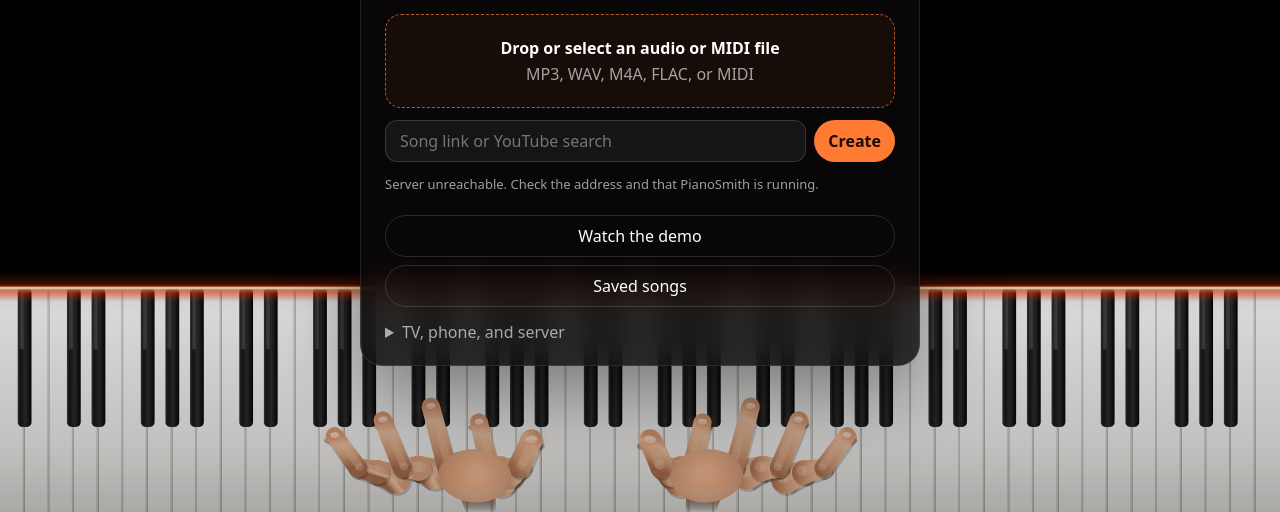
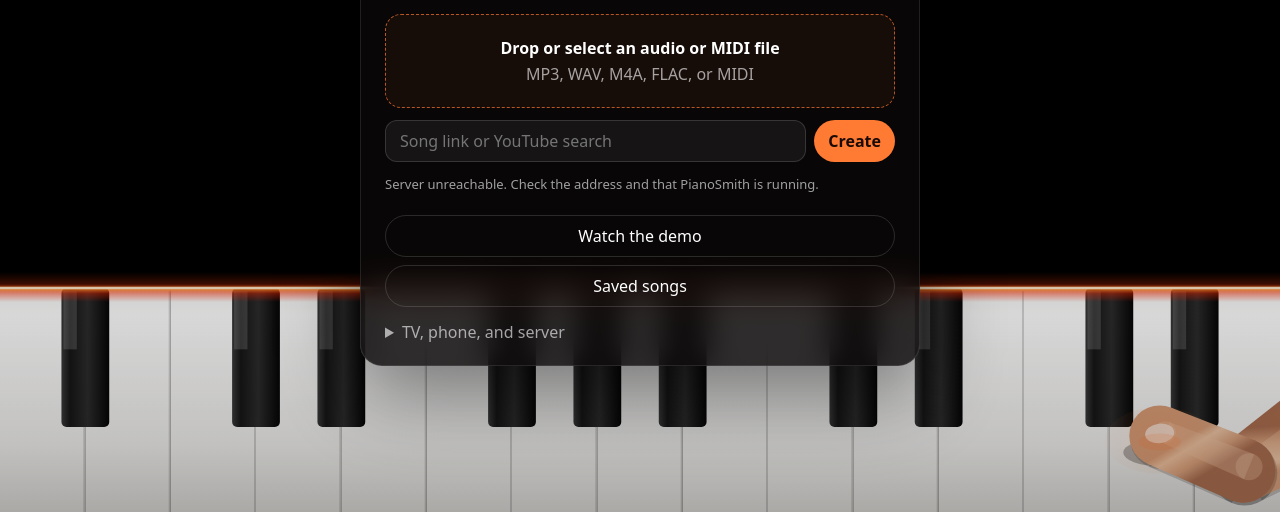
Before and after one commit to flashboss/pianosmith, a website built with Vite: page index.html in a window 1280 px wide. Shown: the part 288-800 px from the top of the page. Built offline with nearby package versions, Linux system fonts and the light colour scheme; files whose address does not match are found by name.

Commit message:
Add adjustable keyboard width that trims keys from the high end.
Options −/+ change the visible key count one at a time while keeping A0 on the left.

```diff
--- a/index.html
+++ b/index.html
@@ -109,6 +109,12 @@
               <button id="audio" type="button" data-i18n="audioOn" aria-pressed="true">Audio on</button>
               <button id="speed" type="button" data-i18n-aria-label="speed" aria-label="Speed">Velocità: 1×</button>
             </div>
+            <div class="settings-keys">
+              <button id="keys-fewer" type="button" class="ghost" data-i18n-aria-label="keysFewer" aria-label="Fewer keys">−</button>
+              <button id="keys" type="button" data-i18n-aria-label="keys" aria-label="Keyboard keys">88 keys</button>
+              <button id="keys-more" type="button" class="ghost" data-i18n-aria-label="keysMore" aria-label="More keys">+</button>
+            </div>
+            <p class="hint" data-i18n="keysHint">Keys are removed or added from the right (high notes); the left side stays on A0.</p>
           </section>
           <section class="settings-section" data-i18n-aria-label="practice" aria-label="Practice">
             <h3 data-i18n="practice">Practice</h3>
--- a/src/engine.ts
+++ b/src/engine.ts
@@ -46,9 +46,17 @@
 }
 
 const LOOKAHEAD = 3.15
-/** Fixed keyboard: A0 (La) through C8 (Do), scaled to fill the full width. */
-const FIXED_CAM_LO = whiteIndex(21)
-const FIXED_CAM_HI = whiteIndex(108) + 1
+/** Full piano: A0 (21) … C8 (108). Visible range keeps the left edge and trims from the right. */
+export const KEYBOARD_MIN_MIDI = 21
+export const KEYBOARD_MAX_MIDI = 108
+export const KEYBOARD_MIN_KEYS = 25
+export const KEYBOARD_MAX_KEYS = KEYBOARD_MAX_MIDI - KEYBOARD_MIN_MIDI + 1
+
+function cameraBounds(loMidi: number, hiMidi: number): { lo: number; hi: number } {
+  const lo = whiteIndex(loMidi)
+  const hi = isBlack(hiMidi) ? whiteIndex(hiMidi + 1) + 1 : whiteIndex(hiMidi) + 1
+  return { lo, hi: Math.max(lo + 2, hi) }
+}
 
 /** White-key offsets for a relaxed open hand (9 notes inclusive). */
 const OPEN_FINGER_OFFSETS = [-4, -2, 0, 2, 4] as const
@@ -415,11 +423,13 @@
   private showNames = false
   private showHands = true
   private zoom = false
+  private keyLo = KEYBOARD_MIN_MIDI
+  private keyHi = KEYBOARD_MAX_MIDI
   private w = 1280
   private h = 720
   private keyboardTop = 500
-  private camLo = FIXED_CAM_LO
-  private camHi = FIXED_CAM_HI
+  private camLo = cameraBounds(KEYBOARD_MIN_MIDI, KEYBOARD_MAX_MIDI).lo
+  private camHi = cameraBounds(KEYBOARD_MIN_MIDI, KEYBOARD_MAX_MIDI).hi
   private camReady = false
   private prev = -1
   private sparks: Spark[] = []
@@ -442,13 +452,29 @@
     this.showHands = show
   }
 
+  /** Chromatic key count; left edge stays on A0, right edge moves. */
+  setKeyCount(count: number) {
+    const n = Math.max(KEYBOARD_MIN_KEYS, Math.min(KEYBOARD_MAX_KEYS, Math.round(count)))
+    this.keyLo = KEYBOARD_MIN_MIDI
+    this.keyHi = KEYBOARD_MIN_MIDI + n - 1
+    this.camReady = false
+    if (!this.zoom) this.applyFixedCamera()
+  }
+
+  keyCount(): number {
+    return this.keyHi - this.keyLo + 1
+  }
+
   setZoom(enabled: boolean) {
     this.zoom = enabled
     this.camReady = false
-    if (!enabled) {
-      this.camLo = FIXED_CAM_LO
-      this.camHi = FIXED_CAM_HI
-    }
+    if (!enabled) this.applyFixedCamera()
+  }
+
+  private applyFixedCamera() {
+    const bounds = cameraBounds(this.keyLo, this.keyHi)
+    this.camLo = bounds.lo
+    this.camHi = bounds.hi
   }
 
   setTitle(title: string) {
@@ -523,8 +549,7 @@
 
   private frameCamera(time: number, dt: number) {
     if (!this.zoom) {
-      this.camLo = FIXED_CAM_LO
-      this.camHi = FIXED_CAM_HI
+      this.applyFixedCamera()
       this.camReady = true
       return
     }
@@ -555,8 +580,9 @@
         hi = mid + 7.5
       }
     }
-    lo = Math.max(-0.5, lo)
-    hi = Math.min(52.5, Math.max(lo + 12, hi))
+    const bounds = cameraBounds(this.keyLo, this.keyHi)
+    lo = Math.max(bounds.lo - 0.5, lo)
+    hi = Math.min(bounds.hi + 0.5, Math.max(lo + 12, hi))
     if (!this.camReady) {
       this.camLo = lo
       this.camHi = hi
@@ -842,7 +868,7 @@
     ctx.fillStyle = '#140705'
     ctx.fillRect(0, top - 4, this.w, whiteH + 8)
 
-    for (let midi = 21; midi <= 108; midi++) {
+    for (let midi = this.keyLo; midi <= this.keyHi; midi++) {
       if (isBlack(midi)) continue
       const index = whiteIndex(midi)
       const x = (index - this.camLo) * layout.whiteW
@@ -873,7 +899,7 @@
       if (note) this.paintKey(left, y, keyW, height * 0.72, note)
     }
 
-    for (let midi = 21; midi <= 108; midi++) {
+    for (let midi = this.keyLo; midi <= this.keyHi; midi++) {
       if (!isBlack(midi)) continue
       const width = layout.whiteW * 0.56
       const x = layout.centerX(midi) - width / 2
--- a/src/i18n.ts
+++ b/src/i18n.ts
@@ -48,6 +48,10 @@
   hands: 'Mani',
   zoom: 'Zoom',
   speed: 'Velocità',
+  keys: '{n} tasti',
+  keysFewer: 'Meno tasti',
+  keysMore: 'Più tasti',
+  keysHint: 'I tasti si tolgono o si aggiungono da destra (note acute); a sinistra resta il La0.',
   audioOn: 'Audio acceso',
   audioOff: 'Audio spento',
   practice: 'Studio',
@@ -173,6 +177,10 @@
   hands: 'Hands',
   zoom: 'Zoom',
   speed: 'Speed',
+  keys: '{n} keys',
+  keysFewer: 'Fewer keys',
+  keysMore: 'More keys',
+  keysHint: 'Keys are removed or added from the right (high notes); the left side stays on A0.',
   audioOn: 'Audio on',
   audioOff: 'Audio off',
   practice: 'Practice',
@@ -295,6 +303,10 @@
   names: 'Noms',
   hands: 'Mains',
   speed: 'Vitesse',
+  keys: '{n} touches',
+  keysFewer: 'Moins de touches',
+  keysMore: 'Plus de touches',
+  keysHint: 'Les touches se retirent ou s’ajoutent à droite (aigus) ; la gauche reste sur La0.',
   audioOn: 'Audio activé',
   audioOff: 'Audio coupé',
   practice: 'Entraînement',
@@ -414,6 +426,10 @@
   names: 'Nombres',
   hands: 'Manos',
   speed: 'Velocidad',
+  keys: '{n} teclas',
+  keysFewer: 'Menos teclas',
+  keysMore: 'Más teclas',
+  keysHint: 'Las teclas se quitan o se añaden por la derecha (agudos); la izquierda permanece en La0.',
   audioOn: 'Audio activado',
   audioOff: 'Audio desactivado',
   practice: 'Práctica',
@@ -533,6 +549,10 @@
   names: 'Namen',
   hands: 'Hände',
   speed: 'Tempo',
+  keys: '{n} Tasten',
+  keysFewer: 'Weniger Tasten',
+  keysMore: 'Mehr Tasten',
+  keysHint: 'Tasten werden rechts (hohe Töne) entfernt oder ergänzt; links bleibt A0.',
   audioOn: 'Audio an',
   audioOff: 'Audio aus',
   practice: 'Üben',
@@ -653,6 +673,10 @@
   hands: '双手',
   zoom: '缩放',
   speed: '速度',
+  keys: '{n} 键',
+  keysFewer: '减少琴键',
+  keysMore: '增加琴键',
+  keysHint: '从右侧（高音）增减琴键；左侧保持 A0。',
   audioOn: '音频开',
   audioOff: '音频关',
   practice: '练习',
@@ -777,6 +801,10 @@
   hands: '両手',
   zoom: 'ズーム',
   speed: '速度',
+  keys: '{n} 鍵',
+  keysFewer: '鍵を減らす',
+  keysMore: '鍵を増やす',
+  keysHint: '右側（高音）から鍵を増減します。左端は A0 のままです。',
   audioOn: '音声オン',
   audioOff: '音声オフ',
   practice: '練習',
--- a/src/main.ts
+++ b/src/main.ts
@@ -11,7 +11,7 @@
   type SearchVideo,
 } from './api'
 import { demoNotes } from './demo'
-import { Visualizer } from './engine'
+import { KEYBOARD_MAX_KEYS, KEYBOARD_MIN_KEYS, Visualizer } from './engine'
 import {
   ROOT_FOLDER_ID,
   countLibrarySongs,
@@ -60,6 +60,9 @@
 const settingsCard = el<HTMLDivElement>('settings-card')
 const settingsCloseBtn = el<HTMLButtonElement>('settings-close')
 const speedBtn = el<HTMLButtonElement>('speed')
+const keysBtn = el<HTMLButtonElement>('keys')
+const keysFewerBtn = el<HTMLButtonElement>('keys-fewer')
+const keysMoreBtn = el<HTMLButtonElement>('keys-more')
 const namesBtn = el<HTMLButtonElement>('names')
 const handsBtn = el<HTMLButtonElement>('hands')
 const zoomBtn = el<HTMLButtonElement>('zoom')
@@ -233,6 +236,9 @@
 const zoomOn = localStorage.getItem('pianosmith.zoom') === '1'
 viz.setZoom(zoomOn)
 zoomBtn.setAttribute('aria-pressed', zoomOn ? 'true' : 'false')
+const savedKeys = Number(localStorage.getItem('pianosmith.keys'))
+viz.setKeyCount(Number.isFinite(savedKeys) ? savedKeys : KEYBOARD_MAX_KEYS)
+syncKeysUi()
 const audioMuted = localStorage.getItem('pianosmith.audio') === '0'
 syncAudioButton(audioMuted)
 const loopOn = localStorage.getItem('pianosmith.loop') === '1'
@@ -247,6 +253,23 @@
 function syncAudioButton(muted: boolean) {
   audioBtn.setAttribute('aria-pressed', muted ? 'false' : 'true')
   audioBtn.textContent = t(muted ? 'audioOff' : 'audioOn')
+}
+
+function syncKeysUi() {
+  const count = viz.keyCount()
+  keysBtn.textContent = t('keys', { n: count })
+  keysFewerBtn.disabled = count <= KEYBOARD_MIN_KEYS
+  keysMoreBtn.disabled = count >= KEYBOARD_MAX_KEYS
+}
+
+function setKeyCount(count: number) {
+  viz.setKeyCount(count)
+  localStorage.setItem('pianosmith.keys', String(viz.keyCount()))
+  syncKeysUi()
+}
+
+function stepKeyCount(delta: number) {
+  setKeyCount(viz.keyCount() + delta)
 }
 
 function syncLoopUi() {
@@ -1194,6 +1217,10 @@
   localStorage.setItem('pianosmith.zoom', next ? '1' : '0')
 })
 
+keysFewerBtn.addEventListener('click', () => stepKeyCount(-1))
+keysMoreBtn.addEventListener('click', () => stepKeyCount(1))
+keysBtn.addEventListener('click', () => stepKeyCount(1))
+
 audioBtn.addEventListener('click', () => {
   const muted = audioBtn.getAttribute('aria-pressed') === 'true'
   localStorage.setItem('pianosmith.audio', muted ? '0' : '1')
--- a/src/style.css
+++ b/src/style.css
@@ -561,6 +561,25 @@
   justify-self: stretch;
 }
 
+.settings-keys {
+  display: grid;
+  grid-template-columns: auto minmax(0, 1fr) auto;
+  gap: 8px;
+  align-items: center;
+  margin-top: 8px;
+}
+
+.settings-keys #keys {
+  width: 100%;
+}
+
+.settings-keys #keys-fewer,
+.settings-keys #keys-more {
+  min-width: 48px;
+  font-size: 22px;
+  font-weight: 700;
+}
+
 .library-path {
   display: flex;
   flex-wrap: wrap;
```
